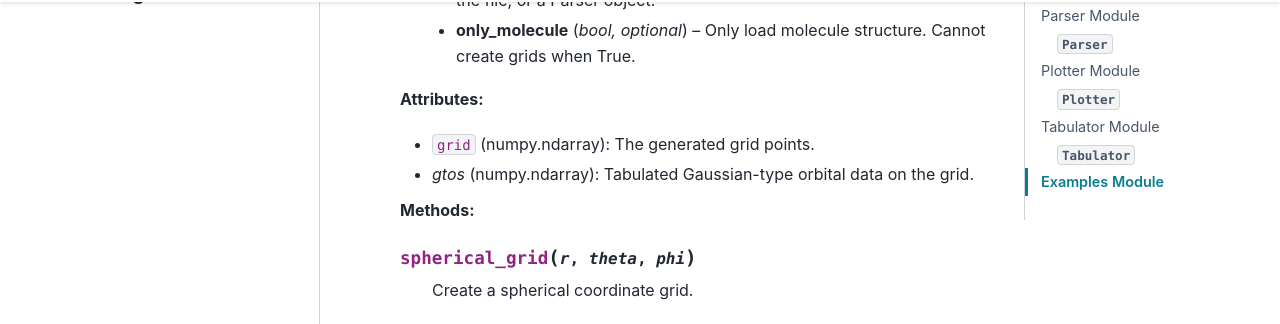
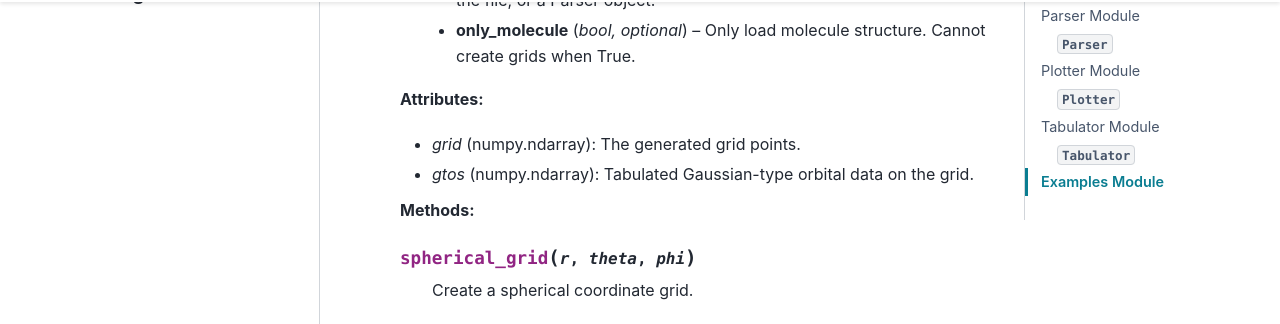
Before and after one commit to Faria22/moldenViz, a Sphinx documentation site: the page built from docs/source/api.rst, in a window 1280 px wide and 900 px high, scrolled down 2101 px. Shown: the part 126-450 px from the top of the window. Built offline with Sphinx 7.4.7 and the PyData theme 0.15.4, drawn with Linux system fonts in a browser that asks for light colours.

Commit message:
Fix formatting of grid attribute and example list

```diff
--- a/docs/source/api.rst
+++ b/docs/source/api.rst
@@ -86,7 +86,7 @@
 
    **Attributes:**
 
-   * ``grid`` (numpy.ndarray): The generated grid points.
+   * `grid` (numpy.ndarray): The generated grid points.
    * `gtos` (numpy.ndarray): Tabulated Gaussian-type orbital data on the grid.
 
    **Methods:**
@@ -143,15 +143,15 @@
 
 **Available Examples:**
 
-* ``co``
-* ``o2``
-* ``co2``
-* ``h2o``
-* ``benzene``
-* ``prismane``
-* ``pyridine``
-* ``furan``
-* ``acrolein``
+* `co`
+* `o2`
+* `co2`
+* `h2o`
+* `benzene`
+* `prismane`
+* `pyridine`
+* `furan`
+* `acrolein`
 
 **Example Usage:**
 
```
